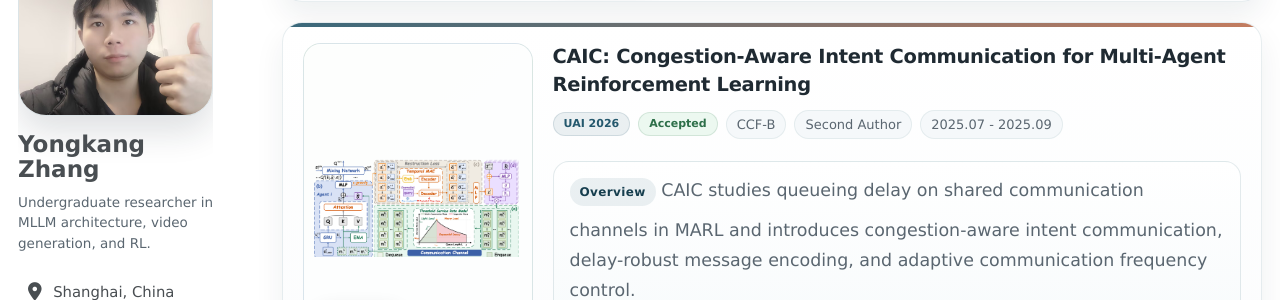
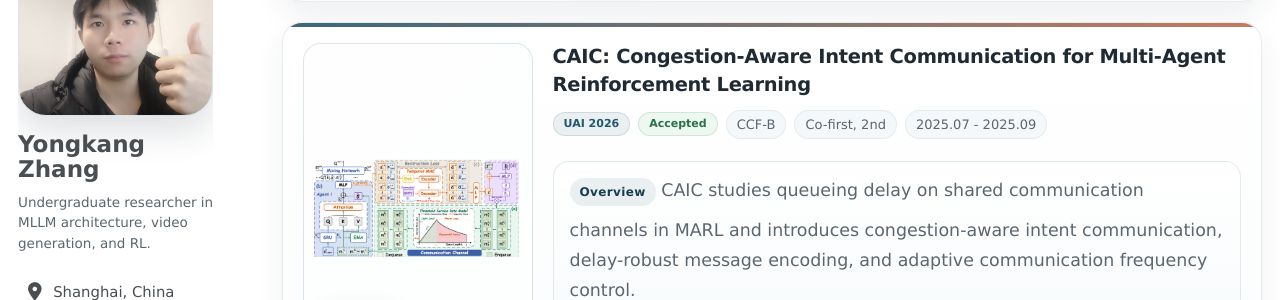
Before and after one commit to calmee4/Yongkang_CV, a Jekyll site: the page built from _pages/about.md, in a window 1280 px wide and 900 px high, scrolled down 2234 px. Shown: the part 143-443 px from the top of the window. Built offline with Jekyll 4.4.1, drawn with Linux system fonts in a browser that asks for light colours.

Commit message:
Update CAIC authorship to Co-first, 2nd on homepage.
Co-authored-by: Cursor <cursoragent@cursor.com>

```diff
--- a/_pages/about.md
+++ b/_pages/about.md
@@ -184,7 +184,7 @@ Publications
           <span class="pub-list-badge">UAI 2026</span>
           <span class="pub-status pub-status--accepted">Accepted</span>
           <span>CCF-B</span>
-          <span>Second Author</span>
+          <span>Co-first, 2nd</span>
           <span>2025.07 - 2025.09</span>
         </div>
         <div class="paper-summary">
@@ -276,7 +276,7 @@ Publications
       <span class="pub-list-badge">UAI 2026</span>
       <span class="pub-status pub-status--accepted">Accepted</span>
       <span class="pub-list-title">CAIC: Congestion-Aware Intent Communication for Multi-Agent Reinforcement Learning</span><br>
-      <span class="pub-list-authors">Second Author · CCF-B · 2025.07 - 2025.09</span>
+      <span class="pub-list-authors">Co-first, 2nd · CCF-B · 2025.07 - 2025.09</span>
       <span class="pub-list-note">Delay-aware intent communication under shared-channel congestion and queueing delay. <a class="pub-inline-link" href="{{ '/publications/caic/' | relative_url }}#overview">Overview</a></span>
     </li>
     <li>
```
Also changed, not shown: _publications/caic.md (+1 -1 lines).
